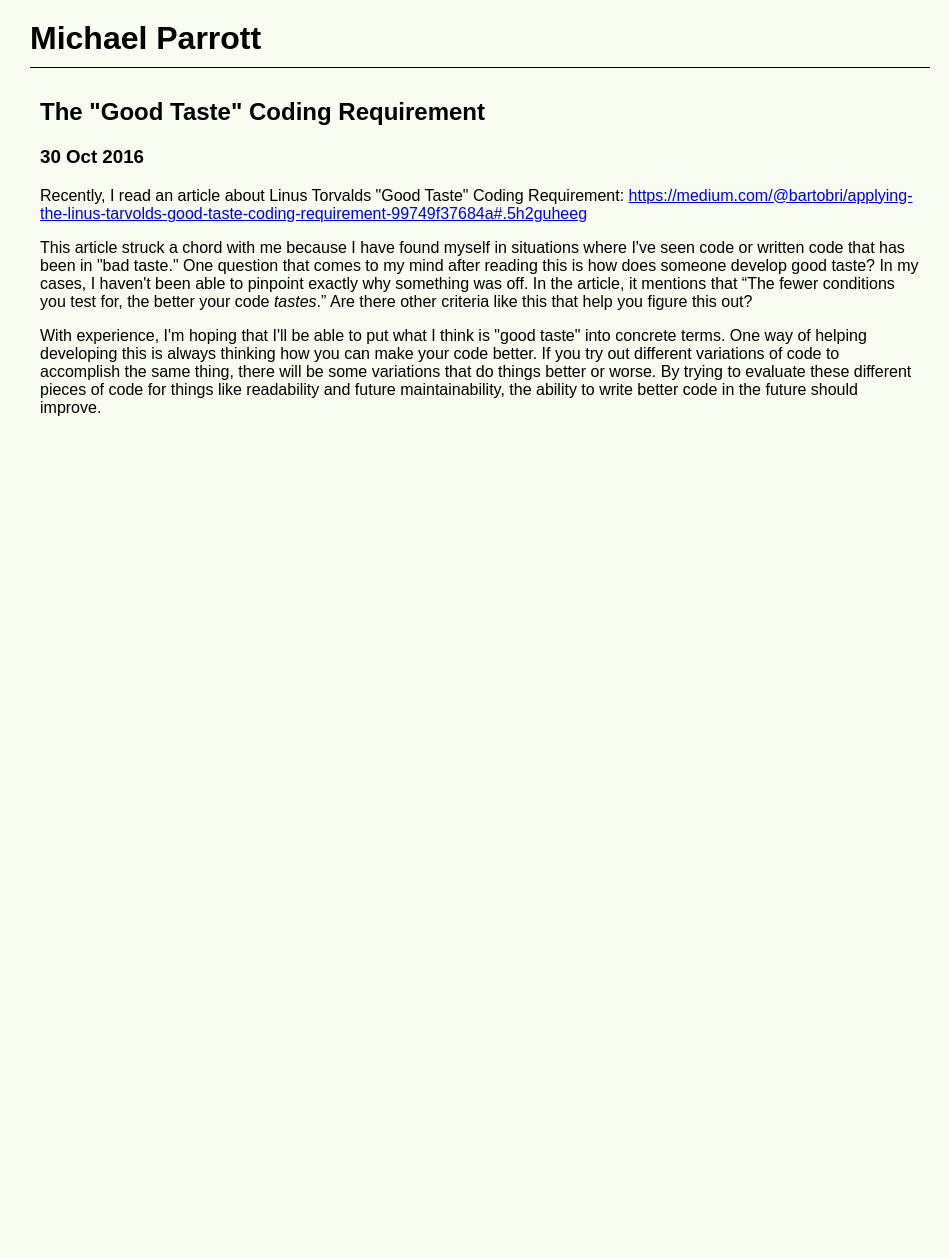
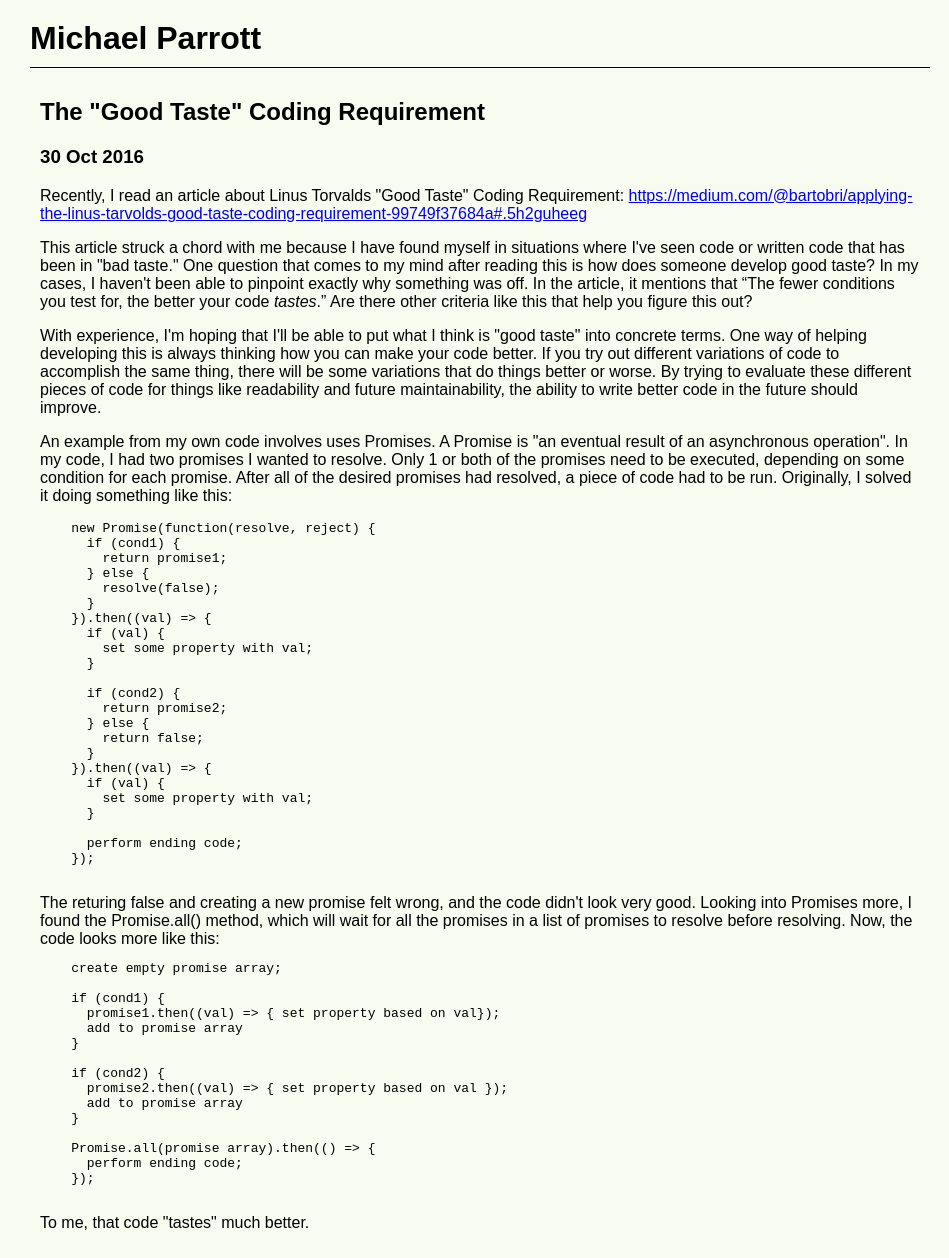
Before and after one commit to mjparrott/mjparrott.github.io, a Jekyll site: the page built from _posts/2016-10-30-good-taste.md, in a window 1280 px wide. Shown: the whole page, without its empty margins (160-1109 px from the left). Built offline with Jekyll 4.4.1, drawn with Linux system fonts in a browser that asks for light colours; before the commit the page ends 900 px from its top, so only the background shows below that.

Commit message:
Update post with example

```diff
--- a/_posts/2016-10-30-good-taste.md
+++ b/_posts/2016-10-30-good-taste.md
@@ -24,3 +24,59 @@ https://medium.com/@bartobri/applying-the-linus-tarvolds-good-taste-coding-requi
   better or worse. By trying to evaluate these different pieces of code for things like readability and
   future maintainability, the ability to write better code in the future should improve.
 </p>
+
+<p>
+  An example from my own code involves uses Promises. A Promise is "an eventual result of an asynchronous operation".
+  In my code, I had two promises I wanted to resolve. Only 1 or both of the promises need to be executed, depending
+  on some condition for each promise. After all of the desired promises had resolved, a piece of code had to be run.
+  Originally, I solved it doing something like this:
+  <pre>
+    new Promise(function(resolve, reject) {
+      if (cond1) {
+        return promise1;
+      } else {
+        resolve(false);
+      }
+    }).then((val) => {
+      if (val) {
+        set some property with val;
+      }
+
+      if (cond2) {
+        return promise2;
+      } else {
+        return false;
+      }
+    }).then((val) => {
+      if (val) {
+        set some property with val;
+      }
+
+      perform ending code;
+    });
+  </pre>
+
+  The returing false and creating a new promise felt wrong, and the code didn't look very good. Looking into
+  Promises more, I found the Promise.all() method, which will wait for all the promises in a list of promises
+  to resolve before resolving. Now, the code looks more like this:
+
+  <pre>
+    create empty promise array;
+
+    if (cond1) {
+      promise1.then((val) => { set property based on val});
+      add to promise array
+    }
+
+    if (cond2) {
+      promise2.then((val) => { set property based on val });
+      add to promise array
+    }
+
+    Promise.all(promise array).then(() => {
+      perform ending code;
+    });
+  </pre>
+
+  To me, that code "tastes" much better.
+</p>
```
